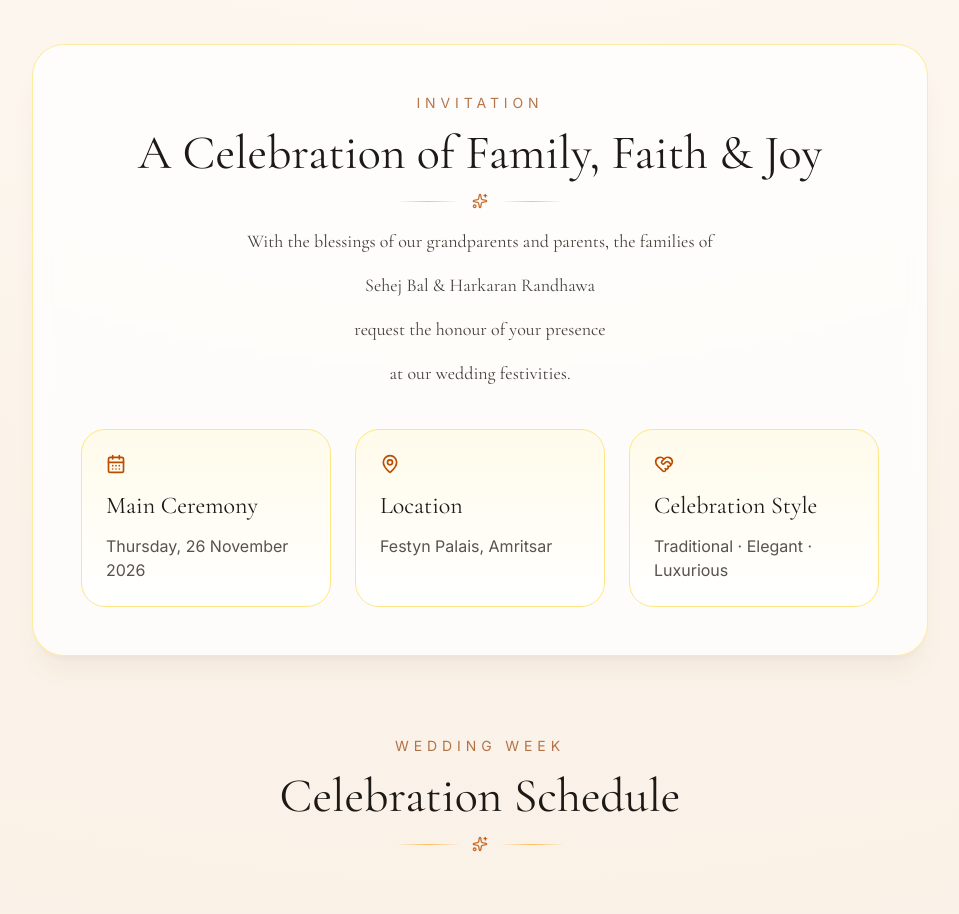
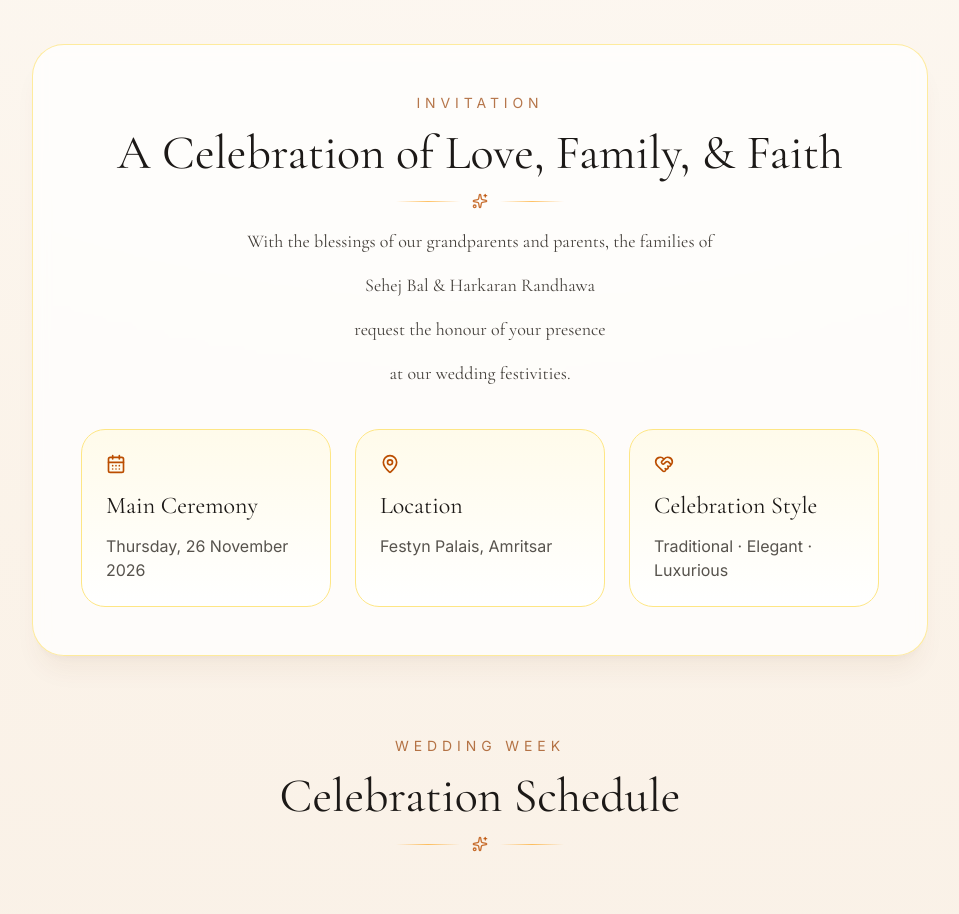
Before and after one commit to harkaran21-lab/Wedding-Invite, a React (Vite) app: page / in a window 1280 px wide. Shown: the part 1140-2054 px from the top of the page, without its empty margins (160-1119 px from the left). Built offline with nearby package versions, Linux system fonts and the light colour scheme.

Commit message:
Update heading text for invitation section

```diff
--- a/src/App.jsx
+++ b/src/App.jsx
@@ -321,7 +321,7 @@ function InviteView({ onOpenTraditions }) {
         >
           <div className="text-center">
             <p className="text-sm uppercase tracking-[0.35em] text-amber-800/70">Invitation</p>
-            <h2 className="font-serif mt-4 text-4xl text-stone-900 md:text-5xl">A Celebration of Family, Faith & Joy</h2>
+            <h2 className="font-serif mt-4 text-4xl text-stone-900 md:text-5xl">A Celebration of Love, Family, & Faith</h2>
             <FloralDivider />
           </div>
 
```
